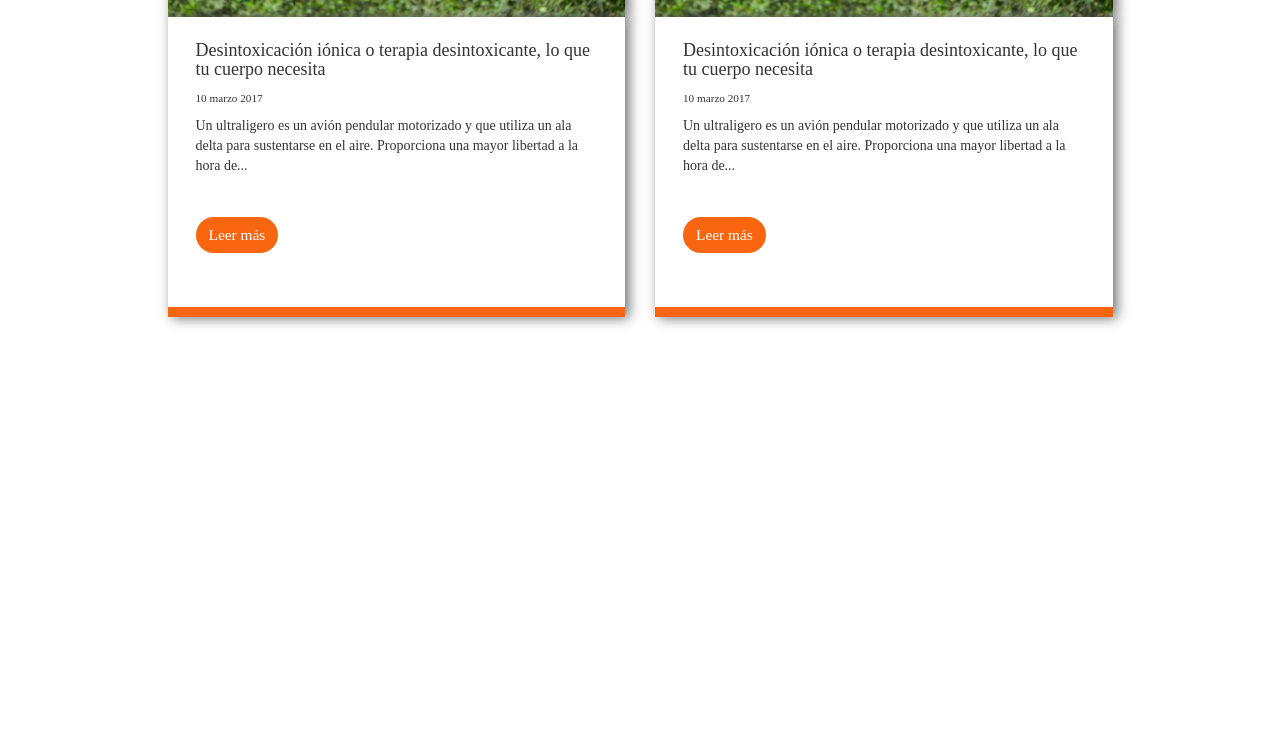
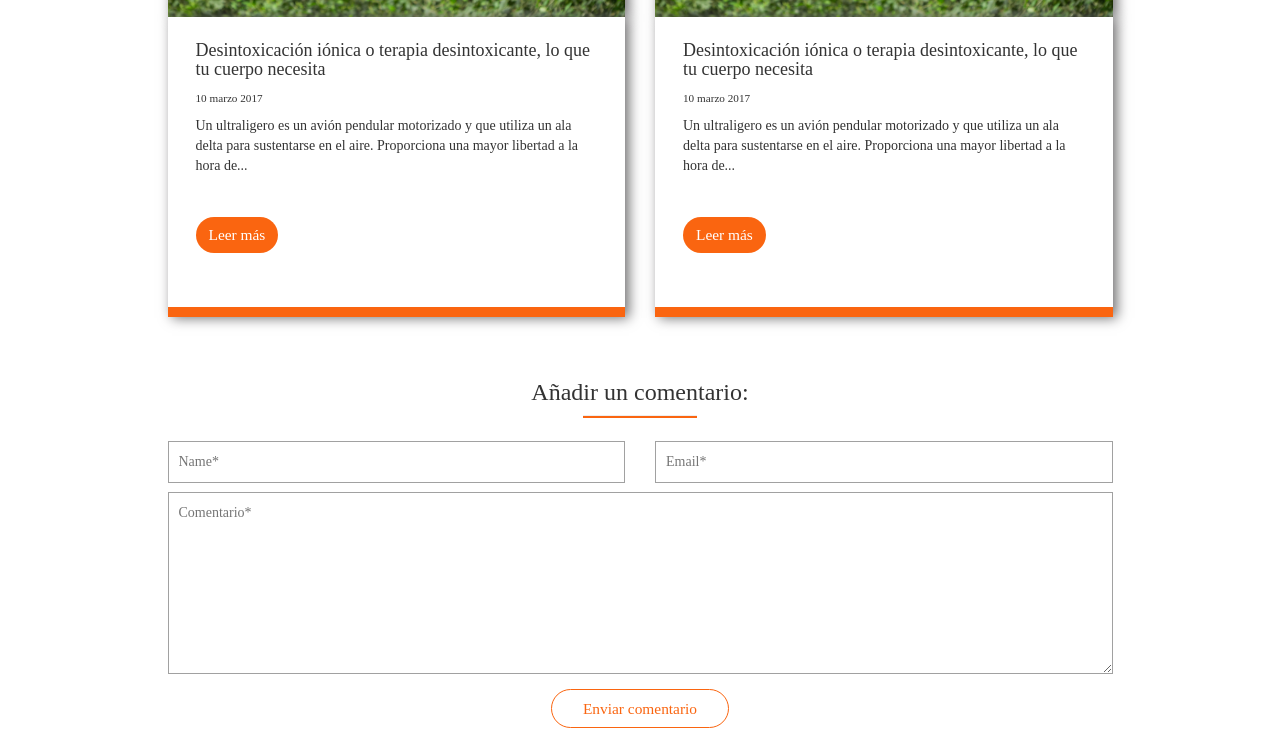
Before and after one commit to grisselcoutino/blog, a plain HTML site: page index.html in a window 1280 px wide. Shown: the part 1985-2741 px from the top of the page. Before the commit the page ends 2316 px from the top, so only its background shows below. Drawn offline with nearby package versions, Linux system fonts and the light colour scheme; a web font is replaced by a local one.

Commit message:
más añadir comentarios en post

```diff
--- a/css/main.css
+++ b/css/main.css
@@ -178,3 +178,50 @@ a .fa-chevron-circle-right:hover{
 .mt-m07{
   margin-top: -0.7em;
 }
+/*comentarios*/
+#comentarios{
+  margin-top: 2em;
+  margin-bottom: 2em;
+}
+.mt-5{
+  margin-top: 2%;
+}
+.pd-10{
+  padding: 10px;
+}
+.mtb-2{
+  margin-bottom: 2%;
+}
+input, textarea {
+  border: solid 1px #a1a1a1 !important;
+  padding: 5px;
+  margin-bottom: 15px;
+}
+textarea:focus, input:focus{
+  outline:2px solid #fa6510;
+}
+.hr-orangeComment{
+  height: 2px;
+  background-color: #fa6510;
+  margin: 0% 45% 2% 45%;
+}
+.btn-orangeSend{
+  color: #fa6510;
+  font-size: 1.1em;
+  background-color:rgba(255, 255, 255, 0.0);
+  border-radius: 20px;
+  border: 1px solid #fa6510;
+  text-align: center;
+  display: block;
+  margin: auto;
+  padding: 0.5em 2em;
+}
+.btn-orangeSend:hover{
+  color: white;
+  font-weight: 700;
+  font-size: 1.1em;
+  background-color: #fa6510;
+}
+#comentarios a{
+    text-decoration: none !important;
+}
--- a/index.html
+++ b/index.html
@@ -100,6 +100,31 @@
 				</div>
 			</div>
 		</section>
+		<!-- comentarios -->
+		<section id="comentarios">
+			<div class="container">
+				<div class="row">
+					<div class="col-lg-12 col-xs-12 text-center">
+						<h3>Añadir un comentario:</h3>
+						<hr class="hr-orangeComment">
+					</div>
+				</div>
+				<div class="row mt-2">
+					<div class="col-lg-5 col-lg-offset-1 col-md-5 col-md-offset-1 col-sm-6 col-xs-12">
+						<input type="text" name="Nombre" placeholder="Name*" class=" pd-10 btn-block mtb-2">
+					</div>
+					<div class="col-lg-5 col-md-5 col-sm-6 col-xs-12">
+						<input type="text" name="Email" placeholder="Email*" class="pd-10 btn-block mtb-2">
+					</div>
+				</div>
+				<div class="row">
+					<div class="col-lg-10 col-lg-offset-1 col-md-10 col-md-offset-1 col-sm-12 col-xs-12">
+						<textarea class="btn-block pd-10" rows="8" cols="50" placeholder="Comentario*"></textarea>
+						<a href="#"><button class="btn btn-orangeSend">Enviar comentario</button></a>
+					</div>
+				</div>
+			</div>
+		</section>
     <!-- otros scripts -->
  	<script type="text/javascript" src="https://ajax.aspnetcdn.com/ajax/bootstrap/3.3.7/bootstrap.min.js"></script>
 	</body>
```
